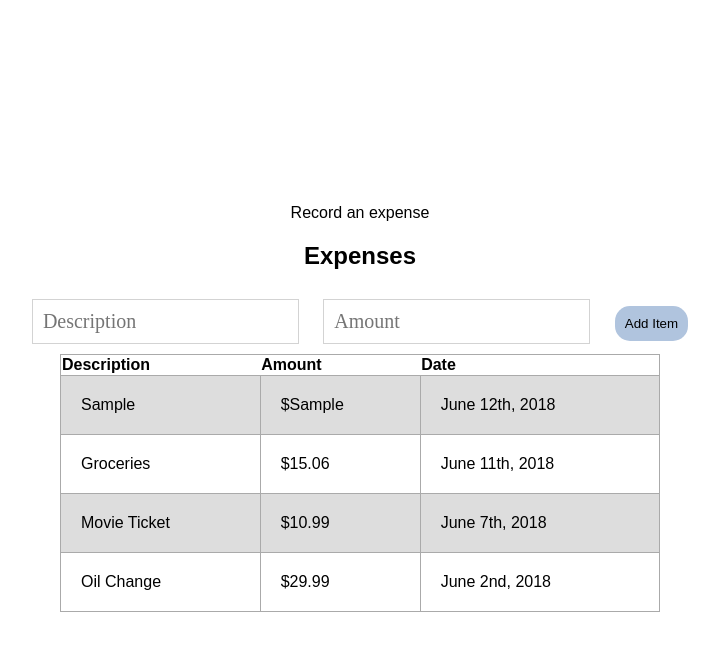
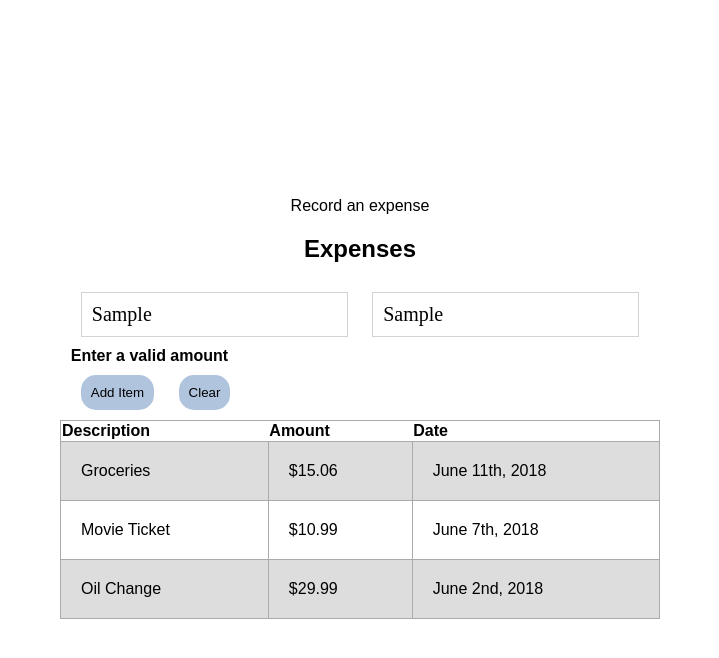
Before and after one commit to Derekdursteler/codeschool2018moneymonkey, a plain HTML site: page client/index.html in a window 1280 px wide. Both pictures are taken after typing "Sample", "Sample" into the empty fields and a click on the button "Add Item". Shown: the whole page, without its empty margins (280-999 px from the left). Drawn offline with Linux system fonts and the light colour scheme.

Commit message:
Error validations.

```diff
--- a/client/data.js
+++ b/client/data.js
@@ -2,6 +2,10 @@ const data = {
 	message: 'Welcome!',
 	description: '',
 	amount: '',
+	valid: {
+		description: true,
+		amount: true
+	},
 	expenses: [
 		{
 			amount: 15.06,
--- a/client/index.html
+++ b/client/index.html
@@ -17,9 +17,19 @@
 
 			<input v-model="description" type="text" placeholder="Description">
 
+			<div v-cloak class="error" v-if="!valid.description">
+				<b>Enter a valid description</b>
+			</div>
+
 			<input v-model="amount" type="text" placeholder="Amount">
 
+			<div v-cloak class="error" v-if="!valid.amount">
+				<b>Enter a valid amount</b>
+			</div>
+
 			<button @click="clicked">Add Item</button>
+
+			<button @click="clear">Clear</button>
 
 		</div>
 
--- a/client/main.js
+++ b/client/main.js
@@ -4,12 +4,35 @@ const app = new Vue({
 	el: '#app',
 	data,
 	methods: {
+		isValid() {
+			this.valid = {
+				description: Boolean(this.description) ,
+				amount: (
+					Boolean(this.amount) &&
+					(!isNaN(Number(this.amount)))
+				)
+			}
+
+			for(const key in this.valid) {
+				if (!this.valid[key])
+					return false
+			}
+
+			return true
+		},
 		clicked() {
-			this.expenses.unshift({
-				description: this.description,
-				amount: this.amount,
-				date: moment().format('MMMM Do, YYYY')
-			})
+			if (this.isValid()) {
+				this.expenses.unshift({
+					description: this.description,
+					amount: this.amount,
+					date: moment().format('MMMM Do, YYYY')
+				})
+				this.description = ''
+				this.amount = ''
+			}
+
+		},
+		clear() {
 			this.description = ''
 			this.amount = ''
 		}
```
